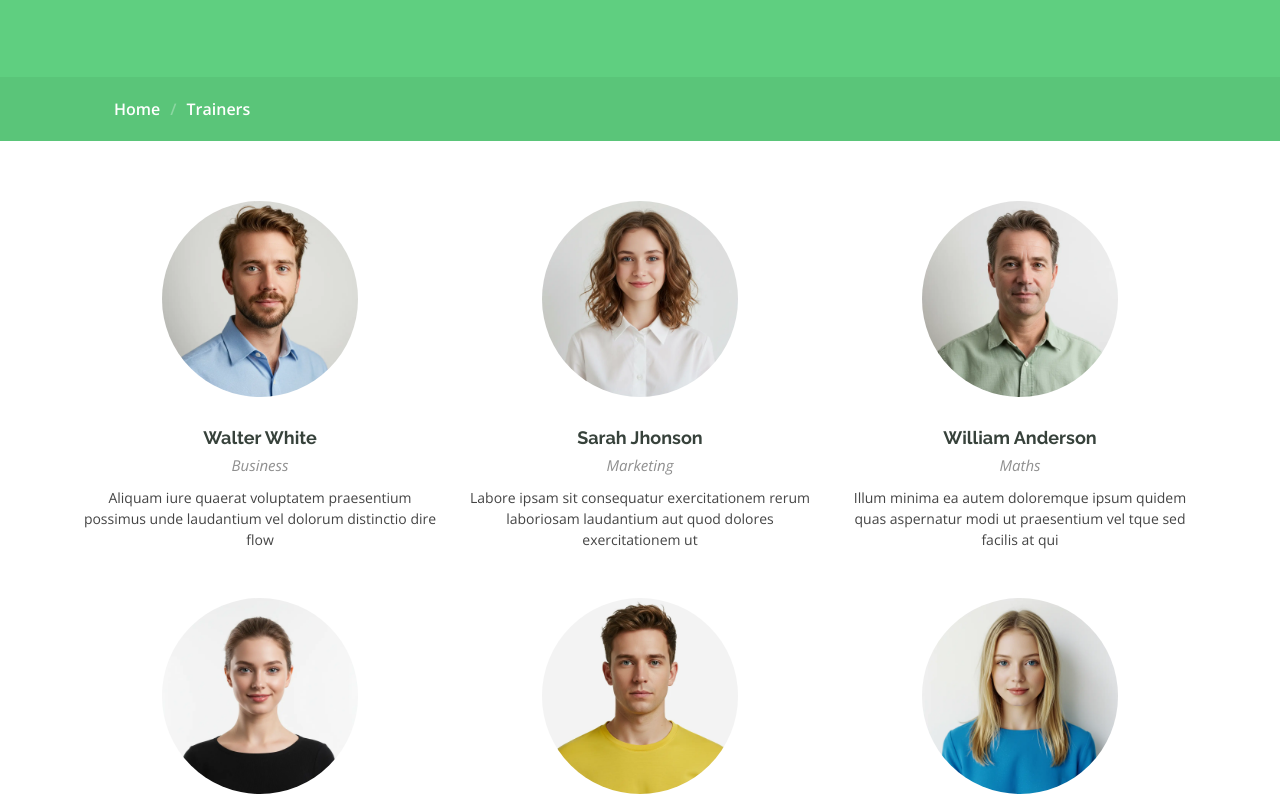
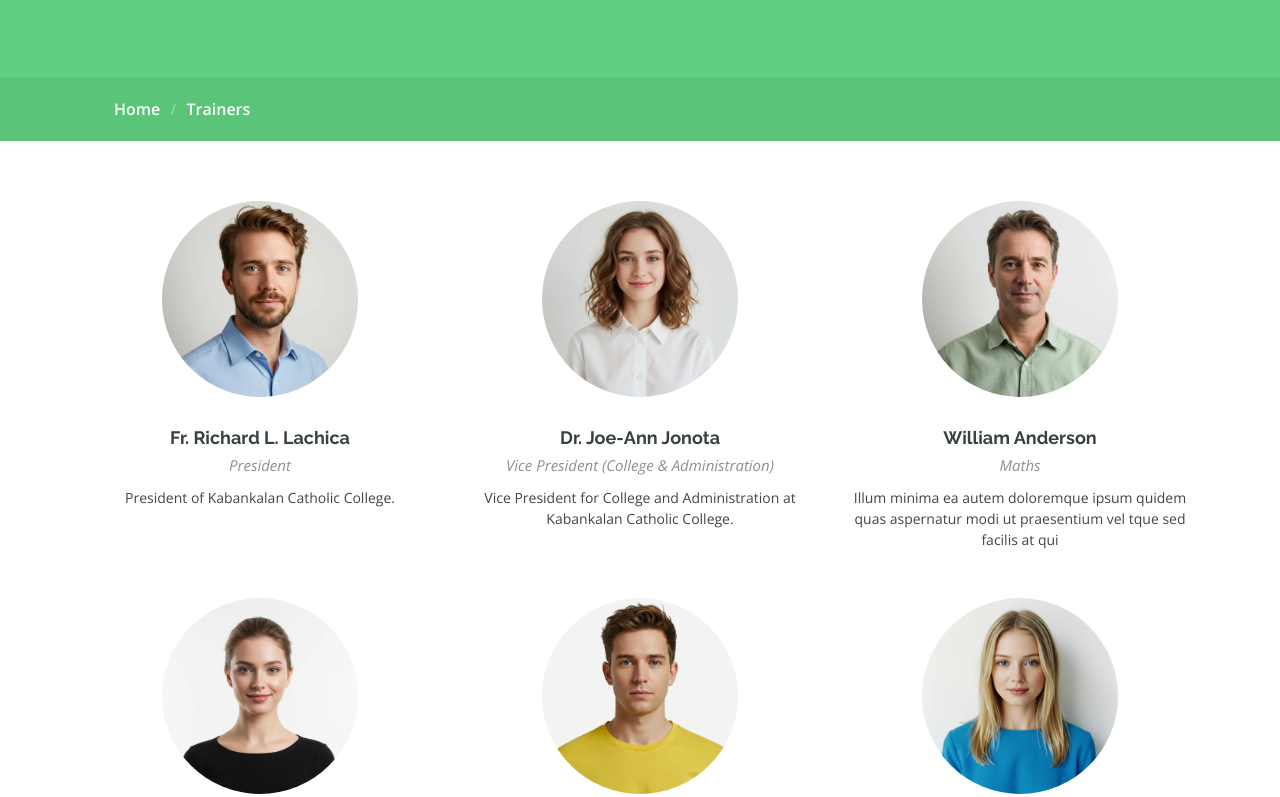
Before and after one commit to Del468/ponje-project-2, a plain HTML site: page trainers.html in a window 1280 px wide. Shown: the part 300-1097 px from the top of the page. Drawn offline with nearby package versions, Linux system fonts and the light colour scheme.

Commit message:
update the trainers

```diff
--- a/trainers.html
+++ b/trainers.html
@@ -124,9 +124,9 @@
               </div>
             </div>
             <div class="member-info text-center">
-              <h4>Walter White</h4>
-              <span>Business</span>
-              <p>Aliquam iure quaerat voluptatem praesentium possimus unde laudantium vel dolorum distinctio dire flow</p>
+              <h4>Fr. Richard L. Lachica</h4>
+              <span>President</span>
+              <p>President of Kabankalan Catholic College.</p>
             </div>
           </div><!-- End Team Member -->
 
@@ -141,9 +141,9 @@
               </div>
             </div>
             <div class="member-info text-center">
-              <h4>Sarah Jhonson</h4>
-              <span>Marketing</span>
-              <p>Labore ipsam sit consequatur exercitationem rerum laboriosam laudantium aut quod dolores exercitationem ut</p>
+              <h4>Dr. Joe-Ann Jonota</h4>
+              <span>Vice President (College &amp; Administration)</span>
+              <p>Vice President for College and Administration at Kabankalan Catholic College.</p>
             </div>
           </div><!-- End Team Member -->
 
```
